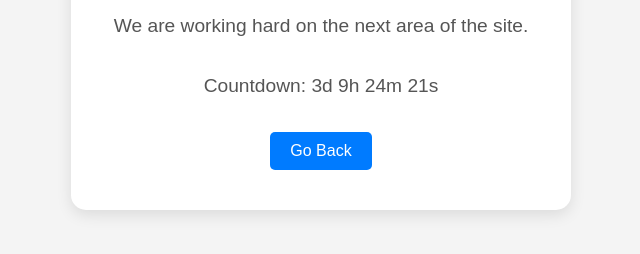
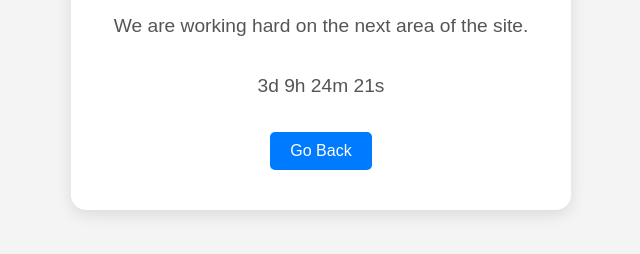
Before and after one commit to TAKiKAXD/home, a plain HTML site: page pages/soon.html in a window 1280 px wide. Shown: the part 348-602 px from the top of the page, without its empty margins (319-959 px from the left). Drawn offline with Linux system fonts and the light colour scheme.

Commit message:
Update soon.html

```diff
--- a/pages/soon.html
+++ b/pages/soon.html
@@ -31,7 +31,7 @@
 
             // Display the result in the element with id="countdown"
             document.getElementById("countdown").innerHTML =
-                `Countdown: ${days}d ${hours}h ${minutes}m ${seconds}s`;
+                `${days}d ${hours}h ${minutes}m ${seconds}s`;
 
             // If the countdown is over, display some text
             if (timeLeft < 0) {
```
